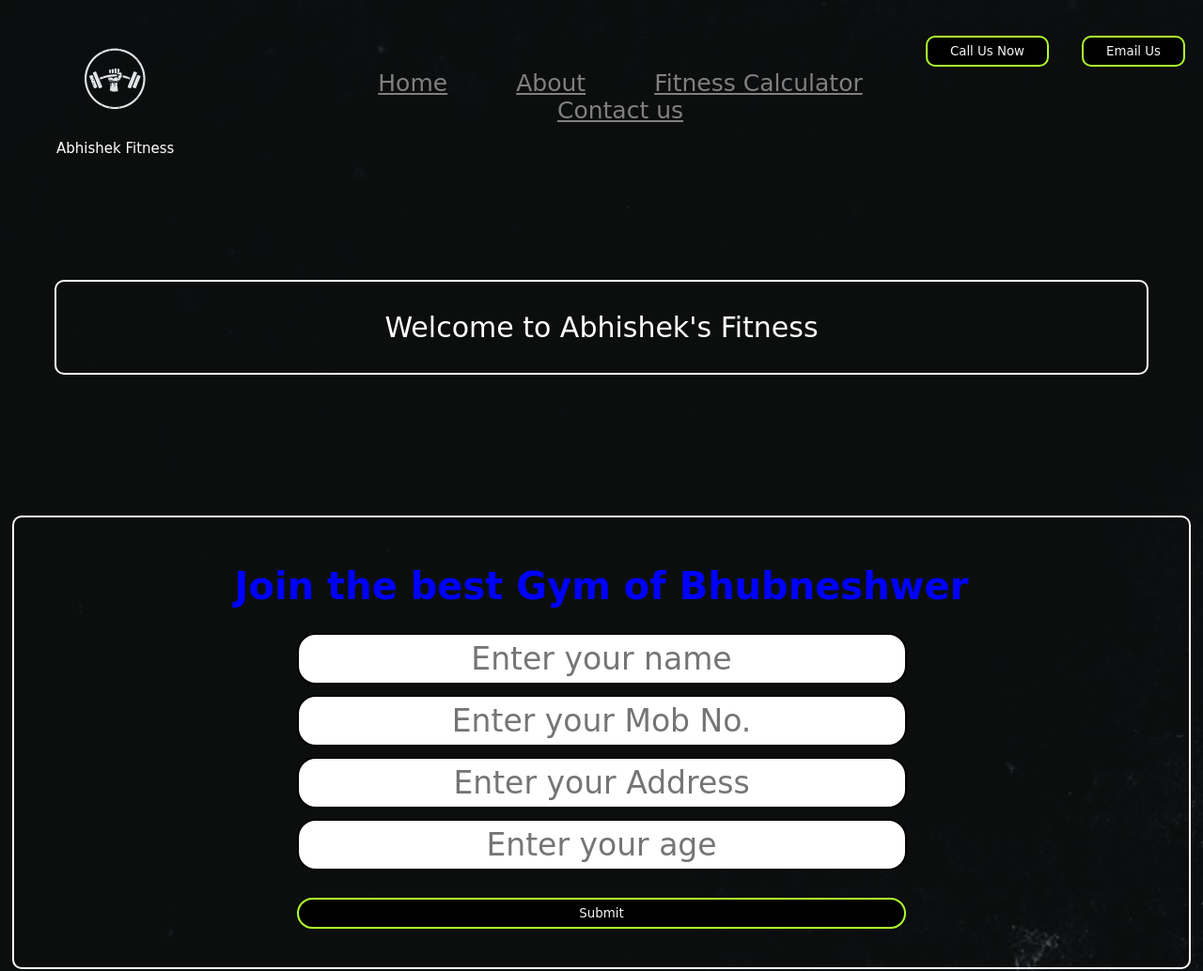
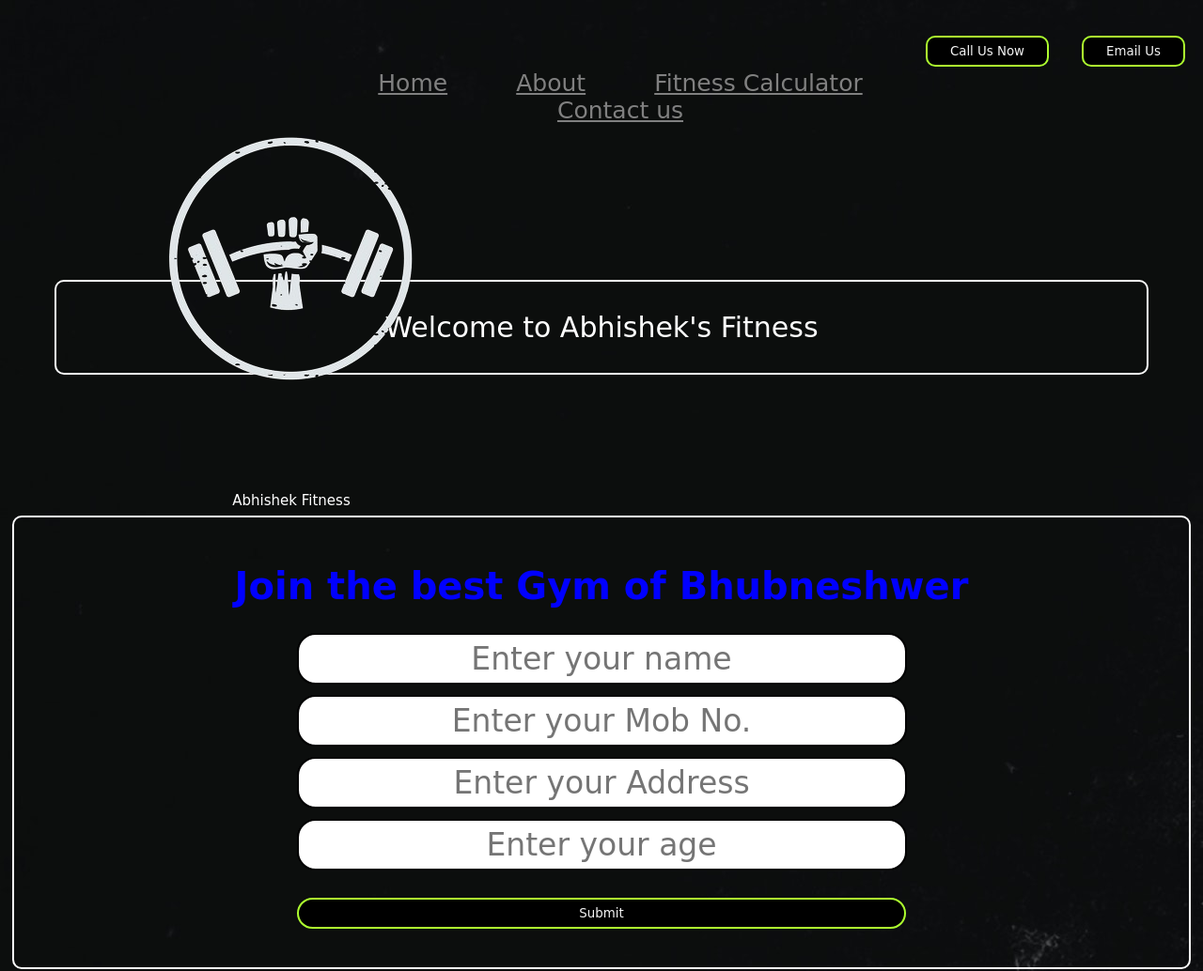
Before and after one commit to Abhi2083/Gym-Website, a plain HTML site: page index.html in a window 1280 px wide. Shown: the top 1034 px of the page at 94% size. Drawn offline with Linux system fonts and the light colour scheme; a web font is replaced by a local one.

Commit message:
Update index.html

```diff
--- a/index.html
+++ b/index.html
@@ -33,7 +33,7 @@
         }
 
         .left img {
-            width: 125px;
+            width: 100%;
             filter: invert(100%);
         }
 
```
